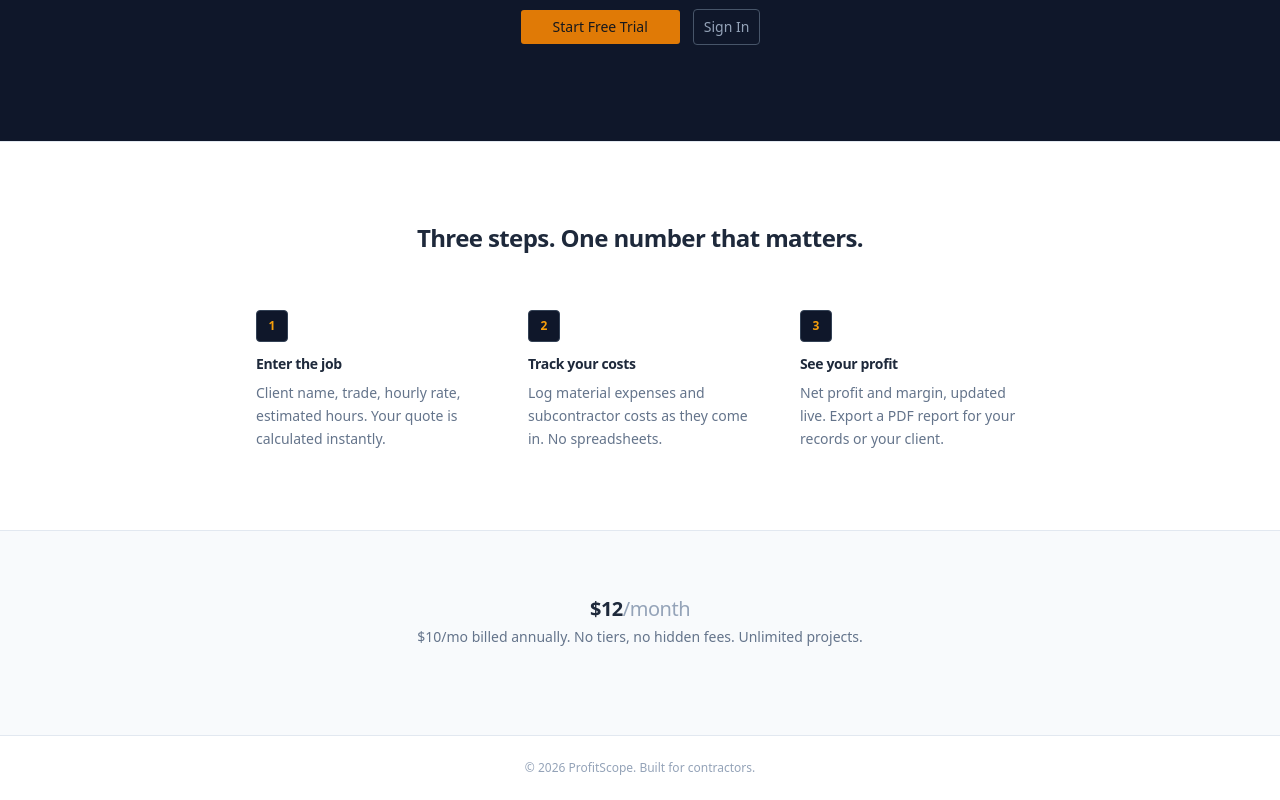
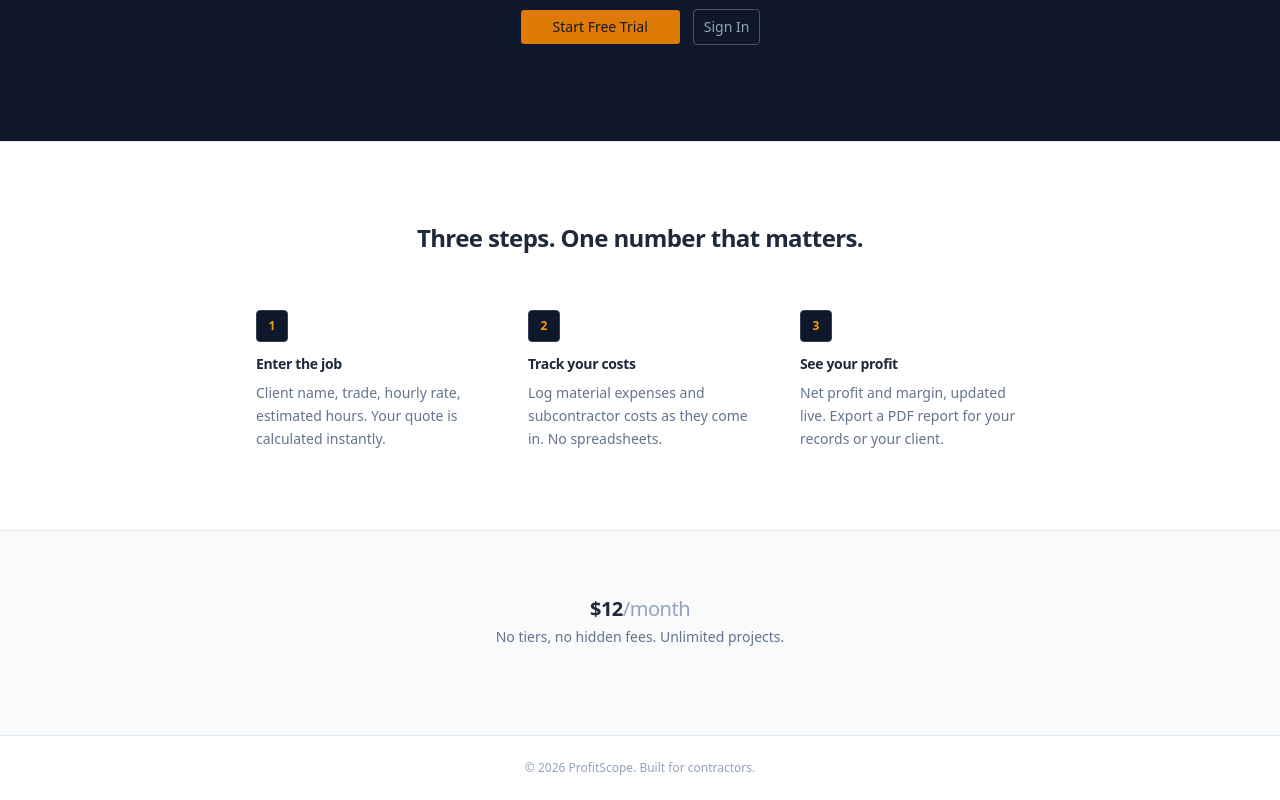
Before and after one commit to 18237669606/profitscope, a Next.js app: page / in a window 1280 px wide. Shown: the part 344-1144 px from the top of the page. Built offline with nearby package versions, Linux system fonts and the light colour scheme.

Commit message:
Remove annual billing mention from pricing

```diff
--- a/src/app/page.tsx
+++ b/src/app/page.tsx
@@ -85,7 +85,7 @@ export default function LandingPage() {
             $12<span className="text-slate-400 font-normal">/month</span>
           </h2>
           <p className="mt-1 text-sm text-slate-500">
-            $10/mo billed annually. No tiers, no hidden fees. Unlimited projects.
+            No tiers, no hidden fees. Unlimited projects.
           </p>
           <div className="mt-6">
             <PayPalSubscribeButton />
```
